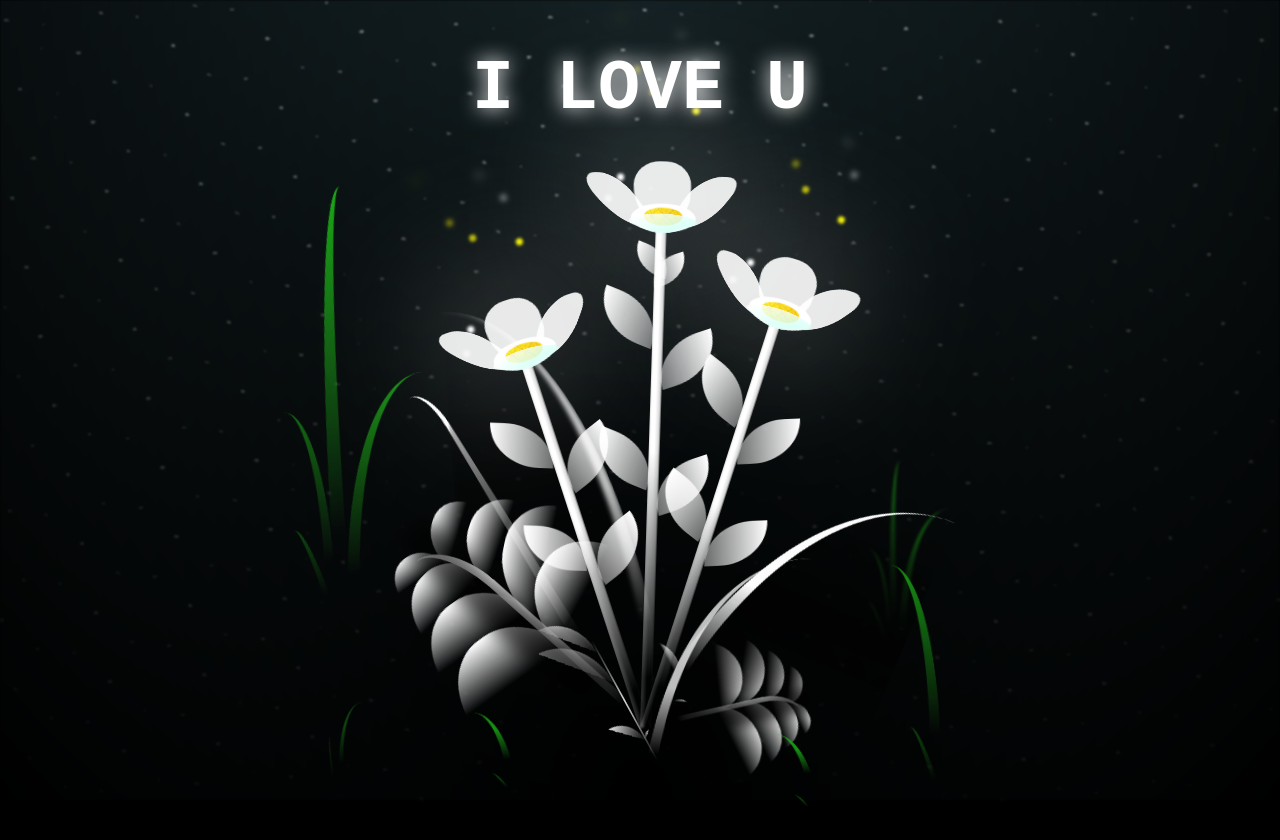
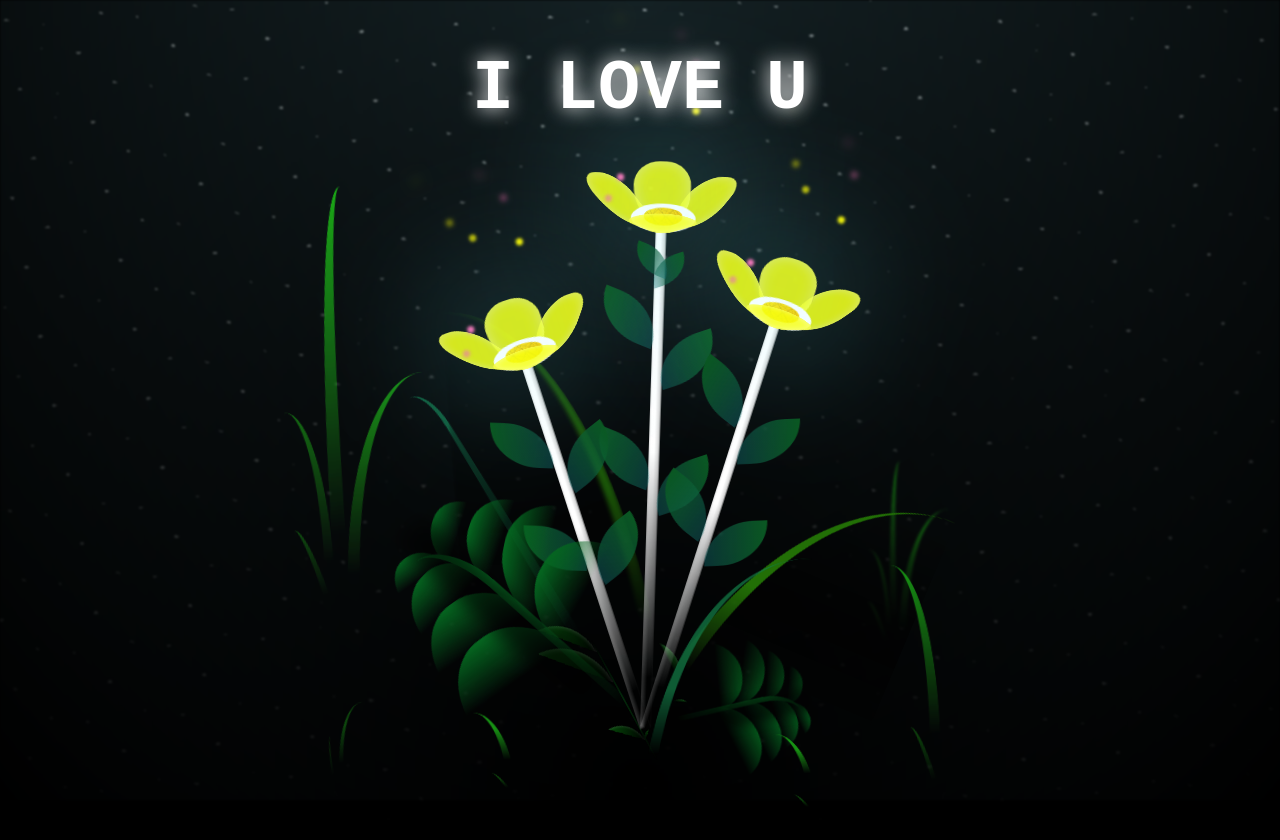
Before and after one commit to Fredd1505/Flowers, a plain HTML site: page flower.html in a window 1280 px wide. Drawn offline with Linux system fonts and the light colour scheme.

Commit message:
Update style.css

```diff
--- a/css/style.css
+++ b/css/style.css
@@ -168,7 +168,7 @@ body {
   transform: translate(-50%, -100%);
   width: 8vmin;
   height: 8vmin;
-  background-color: #fff;
+  background-color: #6bf0ff;
   filter: blur(10vmin);
 }
 
@@ -179,8 +179,8 @@ body {
   width: 8vmin;
   height: 11vmin;
   border-radius: 51% 49% 47% 53%/44% 45% 55% 69%;
-  background-color: #a7ffee;
-  background-image: linear-gradient(to top, #fff, #fff);
+  background-color: #4a045e;
+  background-image: linear-gradient(to top, #f7ff0b, #f7ff0b);
   transform-origin: bottom center;
   opacity: 0.9;
   box-shadow: inset 0 0 2vmin rgba(255, 255, 255, 0.5);
@@ -204,7 +204,7 @@ body {
   transform-origin: bottom left;
   border-radius: 4vmin 10vmin 4vmin 4vmin;
   transform: translate(0%, 18%) rotateX(70deg) rotate(-43deg);
-  background-image: linear-gradient(to top, rgba(255, 2555, 255, 0.4), #fff);
+  background-image: linear-gradient(to top, #f7ff0b, #f7ff0b);
   z-index: 1;
   opacity: 0.8;
   -webkit-transform: translate(0%, 18%) rotateX(70deg) rotate(-43deg);
@@ -253,7 +253,7 @@ body {
   height: var(--h);
   border-top-right-radius: var(--h);
   border-bottom-left-radius: var(--h);
-  background-image: linear-gradient(to top, rgba(255, 255, 255, 0.4), #fff);
+  background-image: linear-gradient(to top, rgba(20, 117, 122, 0.4), #095721);
 }
 
 .flower__line__leaf--1 {
@@ -306,7 +306,7 @@ body {
 }
 
 .flower__light:nth-child(odd) {
-  background-color: #fff;
+  background-color: #f76baf;
 }
 
 .flower__light--1 {
@@ -350,7 +350,7 @@ body {
 }
 
 .flower__grass {
-  --c: #fff;
+  --c: #04661f;
   --line-w: 1.5vmin;
   position: absolute;
   bottom: 12vmin;
@@ -537,7 +537,7 @@ body {
 .flower__g-long {
   --w: 2vmin;
   --h: 6vmin;
-  --c: #fff;
+  --c: #0e5b3c;
   position: absolute;
   bottom: 10vmin;
   left: -3vmin;
@@ -592,9 +592,9 @@ body {
   width: 30vmin;
   height: 50vmin;
   border-top-left-radius: 100%;
-  border-left: 2vmin solid #fff;
+  border-left: 2vmin solid #217005;
   background-image: linear-gradient(to bottom, transparent, var(--dark-color) 60%);
-  -webkit-mask-image: linear-gradient(to top, transparent 30%, #fff 60%);
+  -webkit-mask-image: linear-gradient(to top, transparent 30%, #24803e 60%);
 }
 
 .flower__g-right--1 {
@@ -662,7 +662,7 @@ body {
 .flower__g-front__line {
   width: 0.3vmin;
   height: 20vmin;
-  background-image: linear-gradient(to top, transparent, #fff, transparent 100%);
+  background-image: linear-gradient(to top, transparent, #042e0b, transparent 100%);
   position: relative;
 }
 
@@ -764,9 +764,9 @@ body {
   height: 10vmin;
   border-radius: 100% 0% 0% 100%/100% 100% 0% 0%;
   box-shadow: inset 0 2px 1vmin hsla(0, 0%, 100%, 0.2);
-  background-image: linear-gradient(to bottom left, transparent, var(--dark-color)), linear-gradient(to bottom right, #fff 50%, transparent 50%, transparent);
-  -webkit-mask-image: linear-gradient(to bottom right, #fff 50%, transparent 50%, transparent);
-  mask-image: linear-gradient(to bottom right, #fff 50%, transparent 50%, transparent);
+  background-image: linear-gradient(to bottom left, transparent, var(--dark-color)), linear-gradient(to bottom right, #064f0a 50%, transparent 50%, transparent);
+  -webkit-mask-image: linear-gradient(to bottom right, #097149 50%, transparent 50%, transparent);
+  mask-image: linear-gradient(to bottom right, #0e8723 50%, transparent 50%, transparent);
 }
 
 .flower__g-fr {
@@ -798,8 +798,8 @@ body {
   width: 30vmin;
   height: 50vmin;
   border-top-left-radius: 100%;
-  border-left: 2vmin solid #fff;
-  -webkit-mask-image: linear-gradient(to top, transparent 25%, #fff 50%);
+  border-left: 2vmin solid #147b47;
+  -webkit-mask-image: linear-gradient(to top, transparent 25%, #0e4e2a 50%);
   position: relative;
   z-index: 1;
 }
@@ -812,8 +812,8 @@ body {
   height: 10vmin;
   border-radius: 100% 0% 0% 100%/100% 100% 0% 0%;
   box-shadow: inset 0 2px 1vmin hsla(0, 0%, 100%, 0.2);
-  background-image: linear-gradient(to bottom left, transparent, var(--dark-color) 98%), linear-gradient(to bottom right, #fff 45%, transparent 50%, transparent);
-  -webkit-mask-image: linear-gradient(135deg, #fff 40%, transparent 50%, transparent);
+  background-image: linear-gradient(to bottom left, transparent, var(--dark-color) 98%), linear-gradient(to bottom right, #106e18 45%, transparent 50%, transparent);
+  -webkit-mask-image: linear-gradient(135deg, #175f22 40%, transparent 50%, transparent);
 }
 
 .flower__g-fr__leaf--1 {
@@ -919,7 +919,7 @@ body {
 }
 
 .long-g--1 .leaf {
-  -webkit-mask-image: linear-gradient(to top, transparent 40%, #fff 80%) !important;
+  -webkit-mask-image: linear-gradient(to top, transparent 40%, #196d2a 80%) !important;
 }
 
 .long-g--1 .leaf--1 {
@@ -939,7 +939,7 @@ body {
 
 .long-g--2 .leaf,
 .long-g--3 .leaf {
-  -webkit-mask-image: linear-gradient(to top, transparent 50%, #fff 80%) !important;
+  -webkit-mask-image: linear-gradient(to top, transparent 50%, #176220 80%) !important;
 }
 
 .long-g--2 .leaf--1,
@@ -954,7 +954,7 @@ body {
 }
 
 .long-g--3 .leaf {
-  -webkit-mask-image: linear-gradient(to top, transparent 40%, #fff 80%) !important;
+  -webkit-mask-image: linear-gradient(to top, transparent 40%, #176220 80%) !important;
 }
 
 .long-g--4 {
@@ -965,7 +965,7 @@ body {
 }
 
 .long-g--4 .leaf {
-  -webkit-mask-image: linear-gradient(to top, transparent 50%, #fff 80%) !important;
+  -webkit-mask-image: linear-gradient(to top, transparent 50%, #176220 80%) !important;
 }
 
 .long-g--5 {
```
